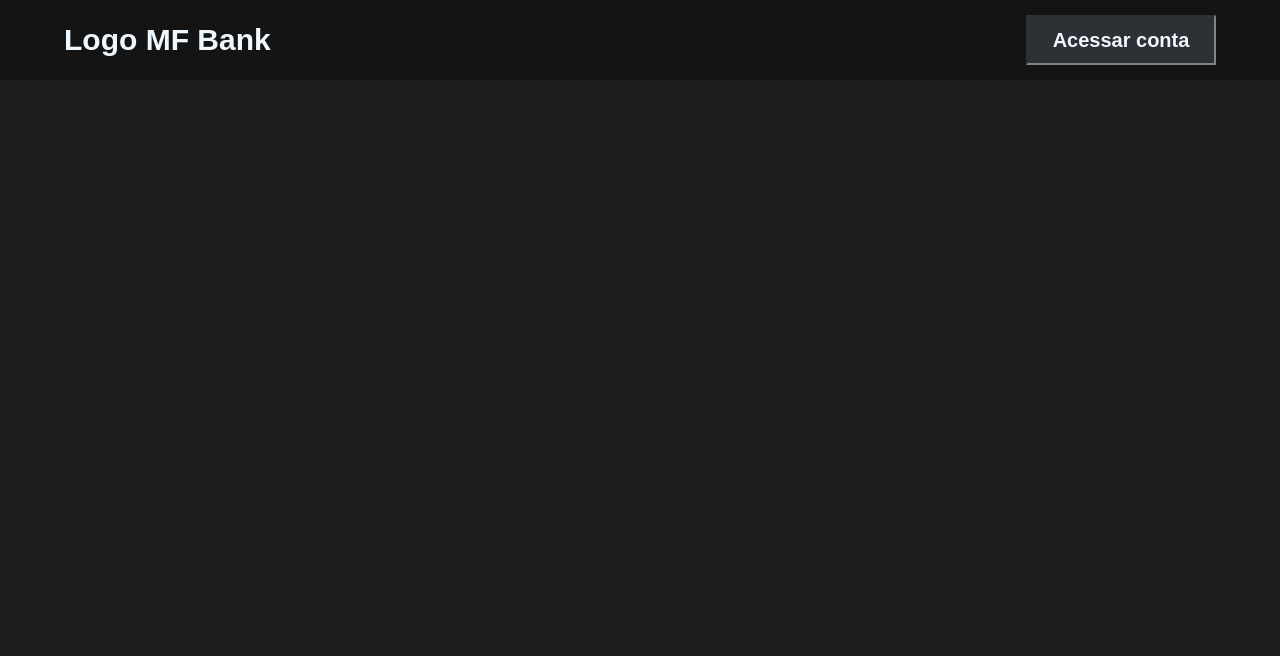
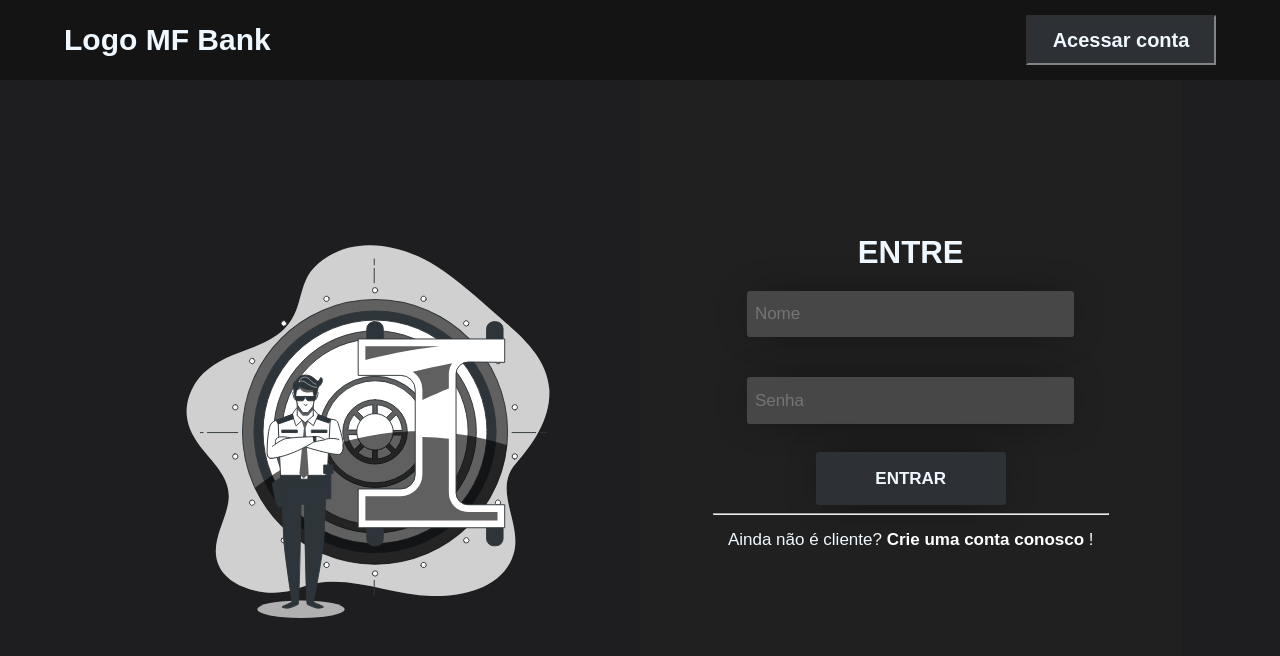
Before and after one commit to FabricioSobrinho/MF-Bank, a React (Vite) app: page /login in a window 1280 px wide. Shown: the top 656 px of the page. Built offline with nearby package versions, Linux system fonts and the light colour scheme.

Commit message:
Fix: iddent of code and remove non use elements

```diff
--- a/src/Pages/LoginScreen.jsx
+++ b/src/Pages/LoginScreen.jsx
@@ -1,12 +1,34 @@
-import styles from '../Styles/LoginScreen.module.css'
+import styles from "../Styles/LoginScreen.module.css";
 
+import loginScreenImage from "../assets/Images/login-screen-image.svg";
+
+import InputInsertData from "../Layouts/FormsComponents/InputInsertData";
+import InputButton from "../Layouts/FormsComponents/InputButton";
 
 function LoginScreen() {
   return (
-    <div>
-
-    </div>
-  )
+    <section className={styles.mainLoginPage}>
+      <div className={styles.leftLoginScreen}>
+        <img src={loginScreenImage} />
+      </div>
+      <div className={styles.rightLoginScreen}>
+        <div className={styles.boxForm}>
+          <h1>Entre</h1>
+          <div className={styles.loginForm}>
+            <InputInsertData text="Nome" type="text" name="name" />
+            <InputInsertData text="Senha" type="password" name="pass" />
+            <InputButton text="Entrar" />
+          </div>
+          <div className={styles.createACcountRedirect}>
+            <hr />
+            <p>
+              Ainda não é cliente? <a href="#">Crie uma conta conosco</a> !{" "}
+            </p>
+          </div>
+        </div>
+      </div>
+    </section>
+  );
 }
 
-export default LoginScreen
+export default LoginScreen;
```
